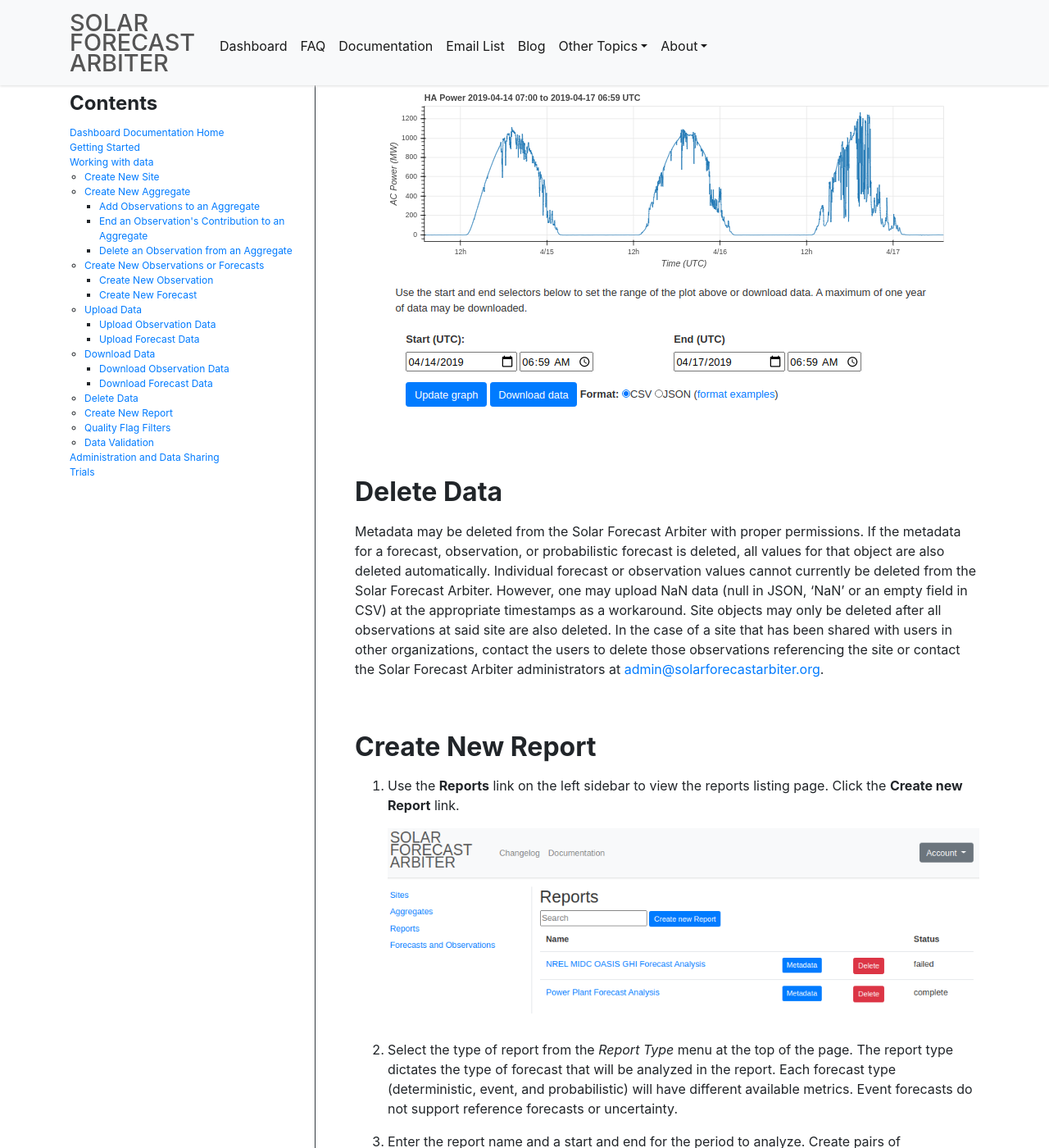
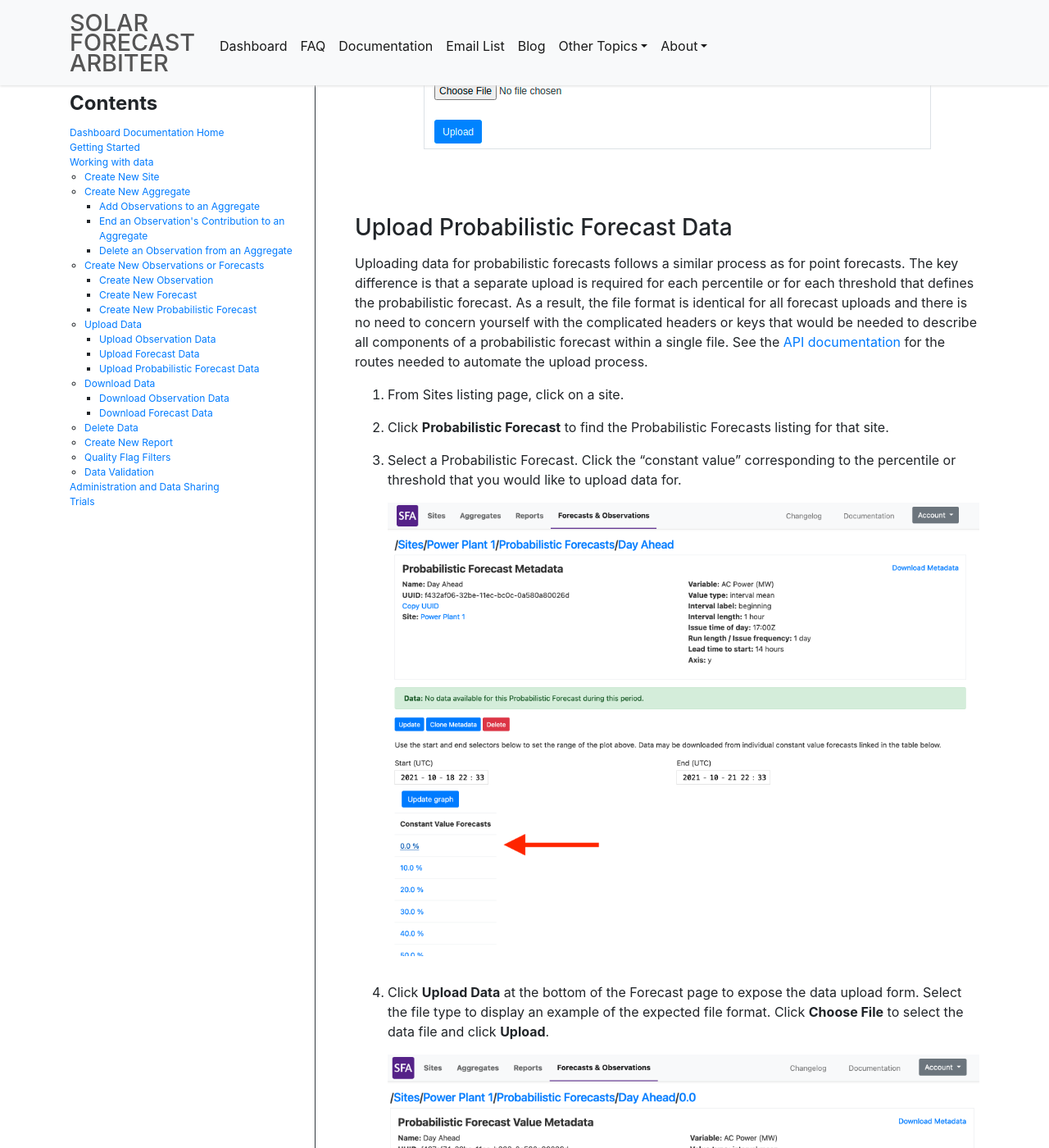
Before and after one commit to SolarArbiter/SolarArbiter.github.io, a Jekyll site: the page built from documentation/dashboard/working_with_data.md, in a window 1280 px wide and 1400 px high, scrolled down 19749 px. Shown: the whole window at 82% size. Built offline with Jekyll 4.4.1, drawn with Linux system fonts in a browser that asks for light colours; some of the changed text lies outside the part shown.

Commit message:
add create prob fx, upload prob fx data (#211)

```diff
--- a/_includes/dashboard_data_sidebar.html
+++ b/_includes/dashboard_data_sidebar.html
@@ -16,11 +16,13 @@
       <ul>
         <li><a href="#create-new-observation">Create New Observation</a></li>
         <li><a href="#create-new-forecast">Create New Forecast</a></li>
+        <li><a href="#create-new-probabilistic-forecast">Create New Probabilistic Forecast</a></li>
       </ul>
     <li><a href="#upload-data">Upload Data</a>
       <ul>
         <li><a href="#upload-observation-data">Upload Observation Data</a></li>
         <li><a href="#upload-forecast-data">Upload Forecast Data</a></li>
+        <li><a href="#upload-probabilistic-forecast-data">Upload Probabilistic Forecast Data</a></li>
       </ul>
     </li>
     <li><a href="#download-data">Download Data</a></li>
--- a/documentation/dashboard/working_with_data.md
+++ b/documentation/dashboard/working_with_data.md
@@ -270,6 +270,28 @@
 - *Created Forecast page*
 <img class="my-e" src="/images/forecast.png"/>
 
+### Create New Probabilistic Forecast
+{: .anchor}
+
+Probabilistic Forecasts can be created for either a Site or an Aggregate. The
+process is very similar to [creating a point forecast](#create-new-forecast),
+but requires the specification of
+
+1. Navigate to the sites or aggregates page using the sidebar, then select the
+    site or aggregate for which you are adding a Forecast.
+
+2. On the site or aggregate page, click the **Create new Probabilistic Forecast** button.
+   <img class="my-3" src="/images/plant_site.png"/>
+
+3. Enter metadata for your Probabilistic Forecast. Please see the [Definitions](/definitions)
+   for a full description of how to specify Probabilistic Forecast metadata.
+   On submission, you will be redirected
+   to a Probabilistic Forecast page which displays the new Probabilistic Forecast metadata.
+   The page also contains links to each of the "constant value" percentiles or thresholds for which
+   you can upload data (see [Upload Probabilistic Forecast Data](#upload-probabilistic-forecast-data)).
+- *Probabilistic Forecast form*
+<img class="my-3" src="/images/prob_forecast_form.png"/>
+
 
 Upload data
 -----------
@@ -332,6 +354,31 @@
 	- JSON format
 	<img class="my-3" src="/images/fx_json_upload.png"/>
 
+### Upload Probabilistic Forecast Data
+{: .anchor}
+
+Uploading data for probabilistic forecasts follows a similar process as for
+point forecasts. The key difference is that a separate upload is required for
+each percentile or for each threshold that defines the probabilistic forecast.
+As a result, the file format is identical for all forecast uploads and there is
+no need to concern yourself with the complicated headers or keys that would be
+needed to describe all components of a probabilistic forecast within a single
+file. See the [API
+documentation](https://api.solarforecastarbiter.org/#tag/Probabilistic-Forecasts/paths/~1forecasts~1cdf~1single~1{forecast_id}~1values/post)
+for the routes needed to automate the upload process.
+
+1. From Sites listing page, click on a site.
+
+2. Click **Probabilistic Forecast** to find the Probabilistic Forecasts listing for that site.
+
+3. Select a Probabilistic Forecast. Click the "constant value" corresponding
+   to the percentile or threshold that you would like to upload data for.
+<img class="my-3" src="/images/prob_forecast_cv_select.png"/>
+
+4. Click **Upload Data** at the bottom of the Forecast page to expose the data
+   upload form. Select the file type to display an example of the expected file
+   format. Click **Choose File** to select the data file and click **Upload**.
+<img class="my-3" src="/images/prob_forecast_cv_upload.png"/>
 
 Download Data
 -------------
```
Also changed, not shown: images/prob_forecast_cv_select.png (added), images/prob_forecast_cv_upload.png (added), images/prob_forecast_form.png (added).
